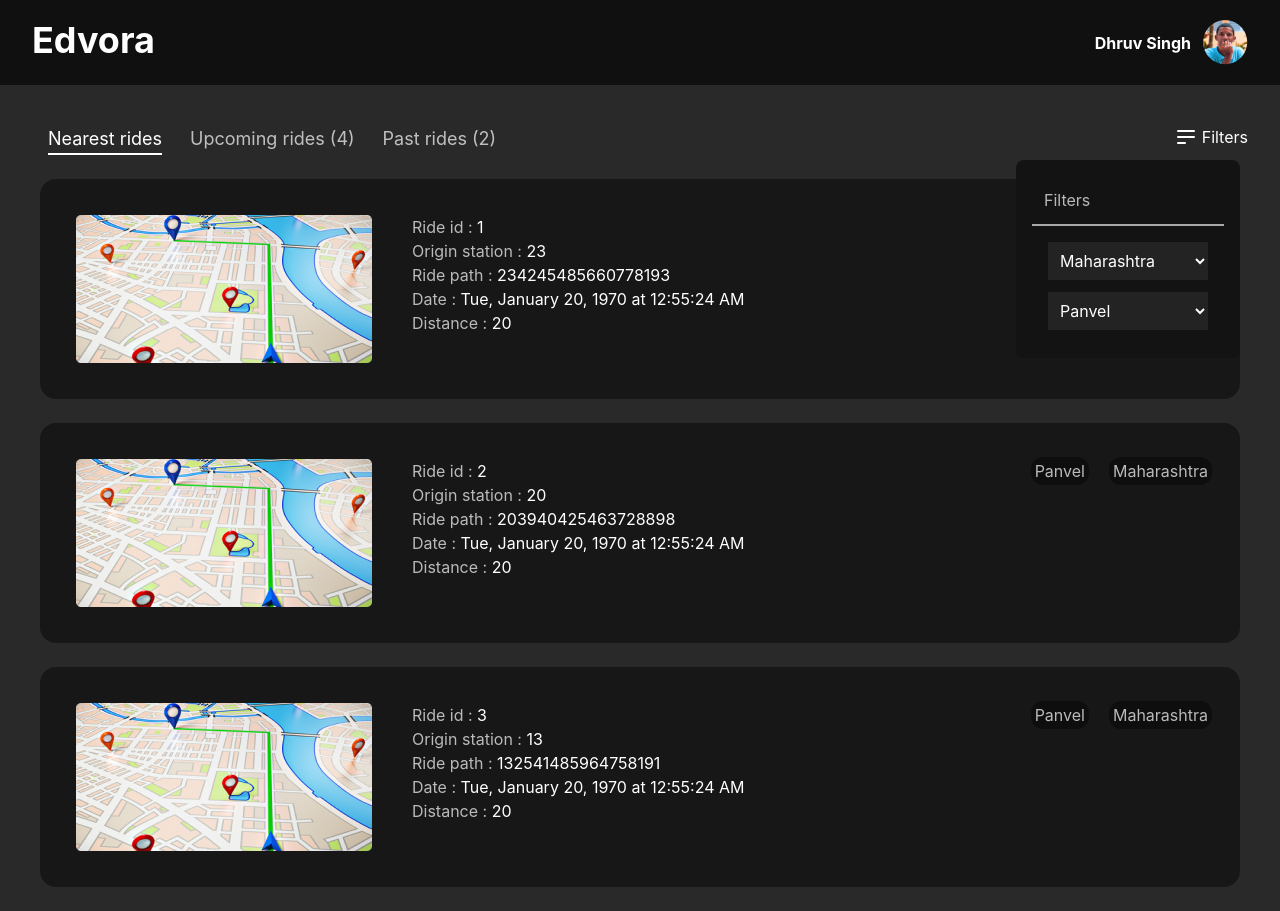
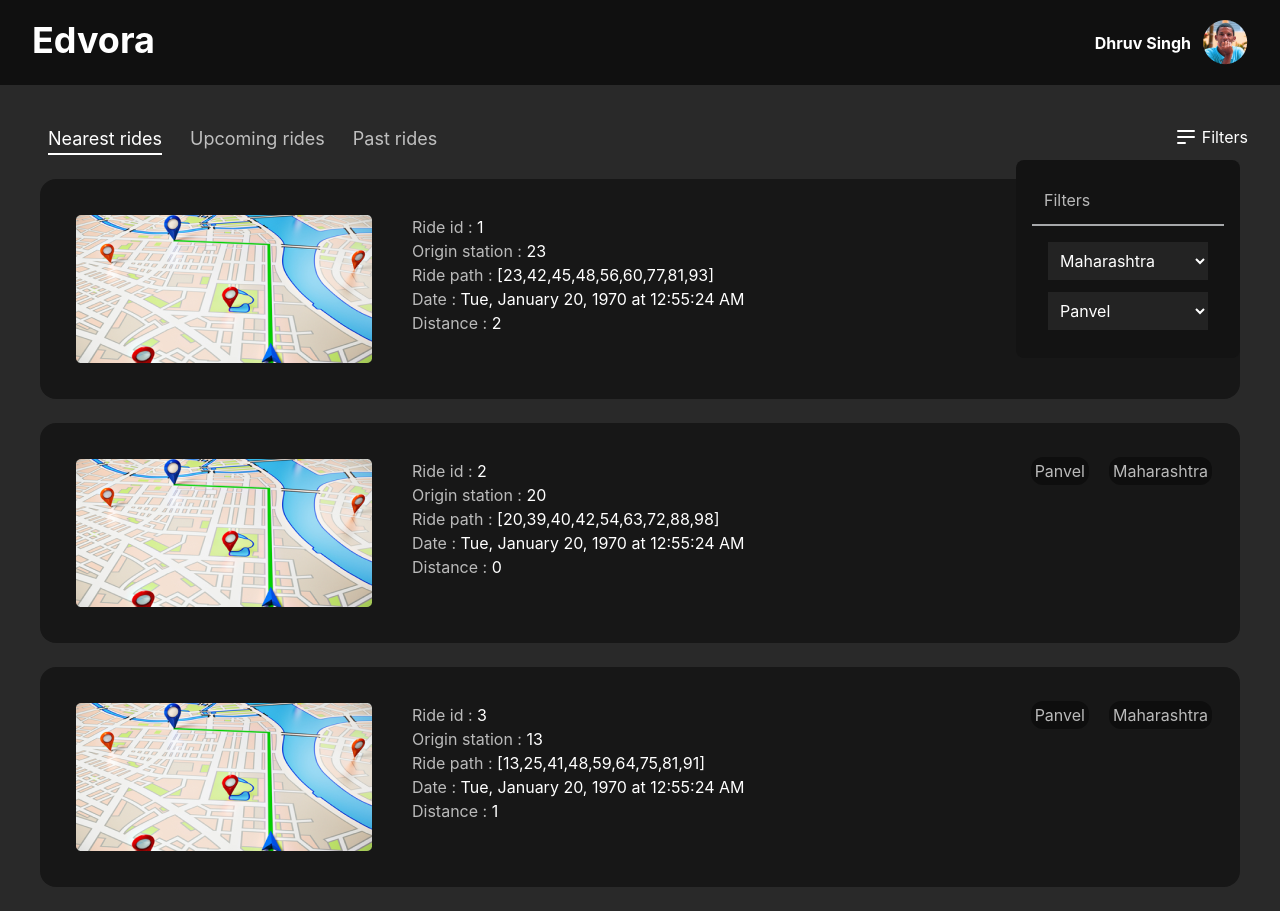
Before and after one commit to ghulamyazdani/edvora, a Next.js app: page / in a window 1280 px wide. Built offline with nearby package versions, Linux system fonts and the light colour scheme.

Commit message:
Distance

```diff
--- a/components/List.tsx
+++ b/components/List.tsx
@@ -2,13 +2,12 @@
 import React, { useEffect, useState } from "react";
 import { getUser } from "../services";
 export default function List({ Data }: any) {
-  const [user, setUser] = useState([]);
+  const [user, setUser]: any = useState([]);
   useEffect(() => {
     getUser().then((res) => {
       setUser(res);
     });
   }, []);
-  console.log(user);
   function getDate(param: any) {
     const date = new Date(param);
     return date.toLocaleString("en-US", {
@@ -21,6 +20,18 @@ export default function List({ Data }: any) {
       second: "numeric",
     });
   }
+  function checkDistance(path: any) {
+    var distance = user.station_code;
+    path.forEach((element: any) => {
+      console.log(element);
+      if (Math.abs(element - user.station_code) < distance) {
+        distance = Math.abs(element - user.station_code);
+        console.log(distance);
+      }
+    });
+    return distance;
+  }
+
   return (
     <div>
       {Data.map((ride: any) => (
@@ -39,14 +50,15 @@ export default function List({ Data }: any) {
                 {ride.origin_station_code}
               </li>
               <li>
-                <span className="opacity-70"> Ride path :</span>{" "}
-                {ride.station_path}
+                <span className="opacity-70"> Ride path :</span> [
+                {ride.station_path.toString()}]
               </li>
               <li>
                 <span className="opacity-70">Date :</span> {getDate(ride.date)}
               </li>
               <li>
-                <span className="opacity-70">Distance :</span> 20{" "}
+                <span className="opacity-70">Distance :</span>{" "}
+                {checkDistance(ride.station_path)}{" "}
               </li>
             </ul>
           </div>
--- a/components/Rides.tsx
+++ b/components/Rides.tsx
@@ -38,7 +38,7 @@ export default function Rides() {
               handleCat();
             }}
           >
-            Upcoming rides (4)
+            Upcoming rides
           </p>
           <p
             className="opacity-70 cursor-pointer"
@@ -46,7 +46,7 @@ export default function Rides() {
               handleCat();
             }}
           >
-            Past rides (2)
+            Past rides
           </p>
         </div>
         <div
```
